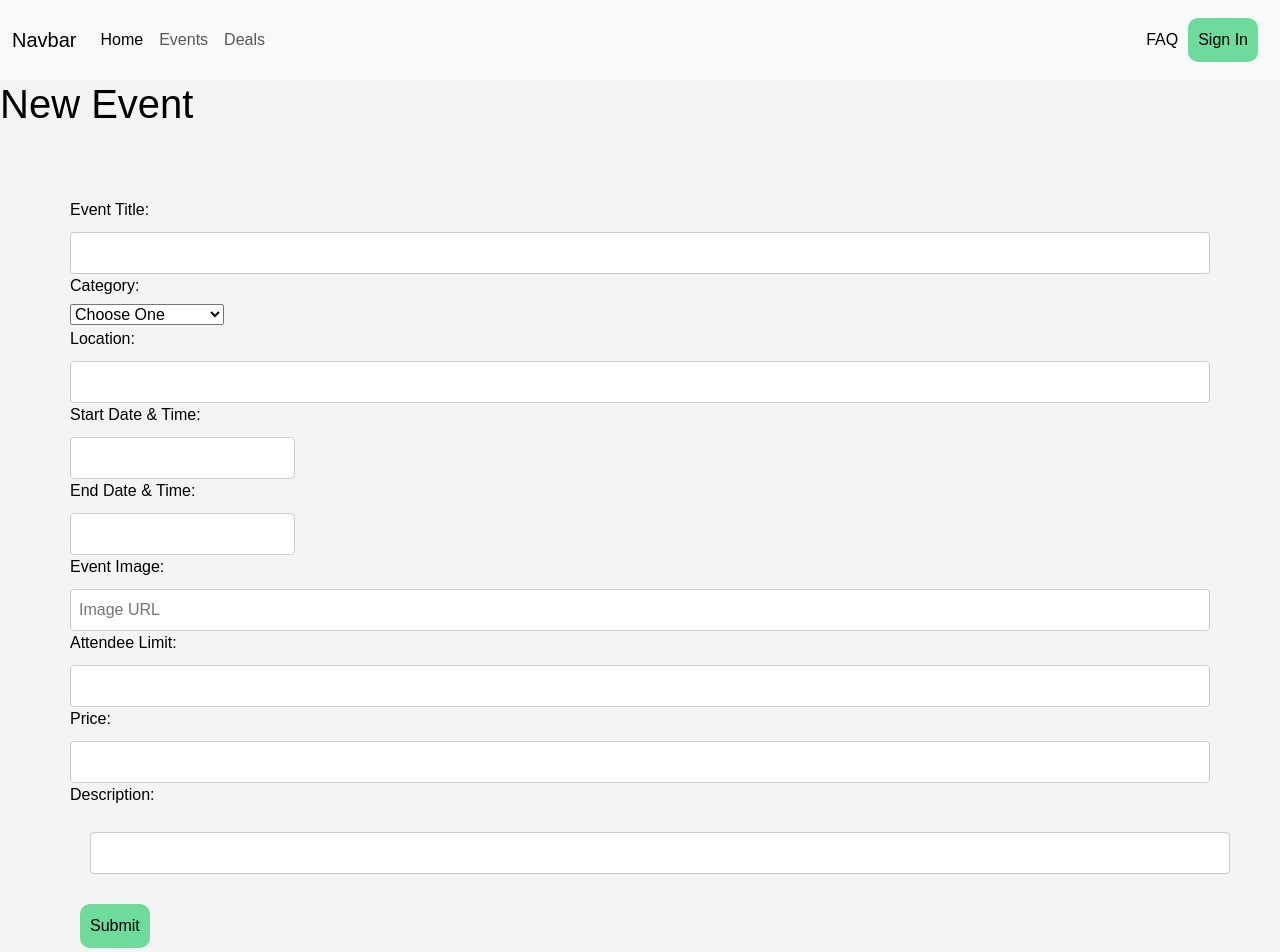
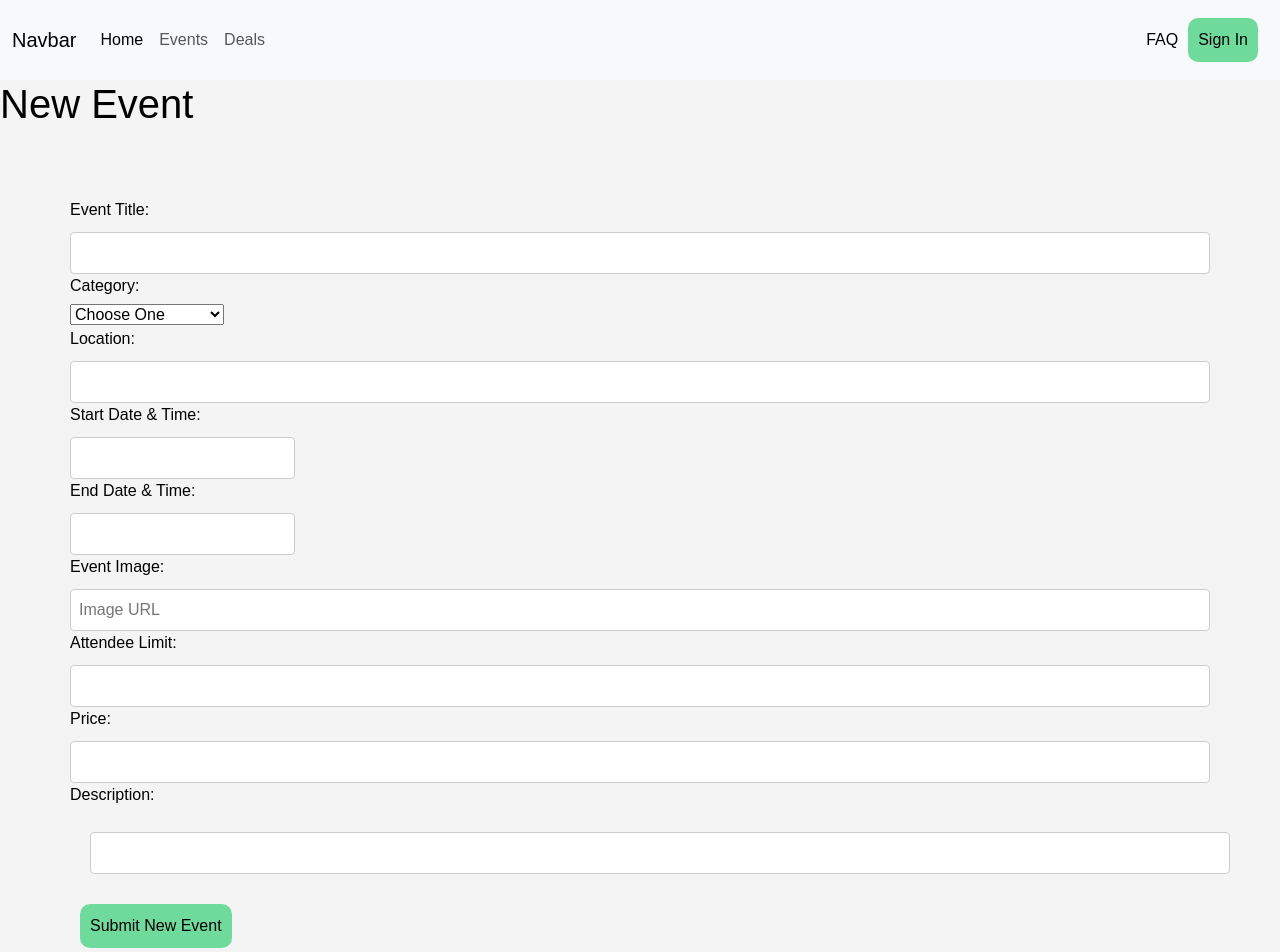
Before and after one commit to kpthanh01/BundleUp_React, a React (Vite) app: page /events/eventform in a window 1280 px wide. Shown: the top 952 px of the page. Built offline with nearby package versions, Linux system fonts and the light colour scheme; no server answers.

Commit message:
allows for editing event details

```diff
--- a/src/components/Event/Event.jsx
+++ b/src/components/Event/Event.jsx
@@ -42,6 +42,22 @@ function Event() {
     }
   };
 
+  const handleUpdateEvent = async (formData, eventId) => {
+    try {
+      const updatedEvent = await eventService.update(formData, eventId);
+      if (updatedEvent.error) {
+        throw new Error(updatedEvent.error);
+      }
+      const updatedEventList = eventList.map((event) =>
+        event._id !== updatedEvent._id ? event : updatedEvent
+      );
+      setEventList(updatedEventList);
+      setSelectedEvent(updatedEvent);
+    } catch (error) {
+      console.log(error);
+    }
+  };
+
   return (
     <>
       <Routes>
@@ -60,7 +76,13 @@ function Event() {
         />
         <Route
           path="/eventform"
-          element={<EventForm handleAddEvent={handleAddEvent} />}
+          element={
+            <EventForm
+              selectedEvent={selectedEvent}
+              handleAddEvent={handleAddEvent}
+              handleUpdateEvent={handleUpdateEvent}
+            />
+          }
         />
       </Routes>
     </>
--- a/src/components/Event/EventDetail.jsx
+++ b/src/components/Event/EventDetail.jsx
@@ -1,7 +1,8 @@
-import { Link } from "react-router-dom";
+import { Link, useNavigate } from "react-router-dom";
 
 const EventDetail = (props) => {
   const { selectedEvent } = props;
+  const navigate = useNavigate();
 
   const attendeesNum = selectedEvent?.isAttending?.length;
 
@@ -75,6 +76,15 @@ const EventDetail = (props) => {
           <Link to={`/events`}>
             <button>Close Details</button>
           </Link>
+          <button
+            onClick={() =>
+              navigate(`/events/eventform`, {
+                state: { eventData: selectedEvent },
+              })
+            }
+          >
+            Edit
+          </button>
         </div>
       </div>
     </div>
--- a/src/components/Event/EventForm.jsx
+++ b/src/components/Event/EventForm.jsx
@@ -1,5 +1,5 @@
-import { useState } from "react";
-import { useNavigate } from "react-router-dom";
+import { useState, useEffect } from "react";
+import { useNavigate, useLocation } from "react-router-dom";
 import { Link } from "react-router-dom";
 import ReactDatePicker from "react-datepicker";
 import "react-datepicker/dist/react-datepicker.css";
@@ -17,12 +17,25 @@ const initialState = {
 };
 
 const EventForm = (props) => {
+  const { selectedEvent, handleAddEvent, handleUpdateEvent } = props;
   const [formData, setFormData] = useState(initialState);
   const navigate = useNavigate();
+  const location = useLocation();
+
+  useEffect(() => {
+    const eventData = location.state?.eventData;
+    if (eventData) {
+      setFormData(eventData);
+    }
+  }, [location.state]);
 
   const handleSubmit = (e) => {
     e.preventDefault();
-    props.handleAddEvent(formData);
+    if (selectedEvent) {
+      handleUpdateEvent(formData, selectedEvent._id);
+    } else {
+      handleAddEvent(formData);
+    }
     setFormData(initialState);
     navigate("/events");
   };
@@ -141,7 +154,9 @@ const EventForm = (props) => {
             onChange={handleChange}
           />
 
-          <button type="submit">Submit</button>
+          <button type="submit">
+            {selectedEvent ? "Update Event" : "Submit New Event"}
+          </button>
         </form>
       </div>
       <Link to={`/events`}>
```
